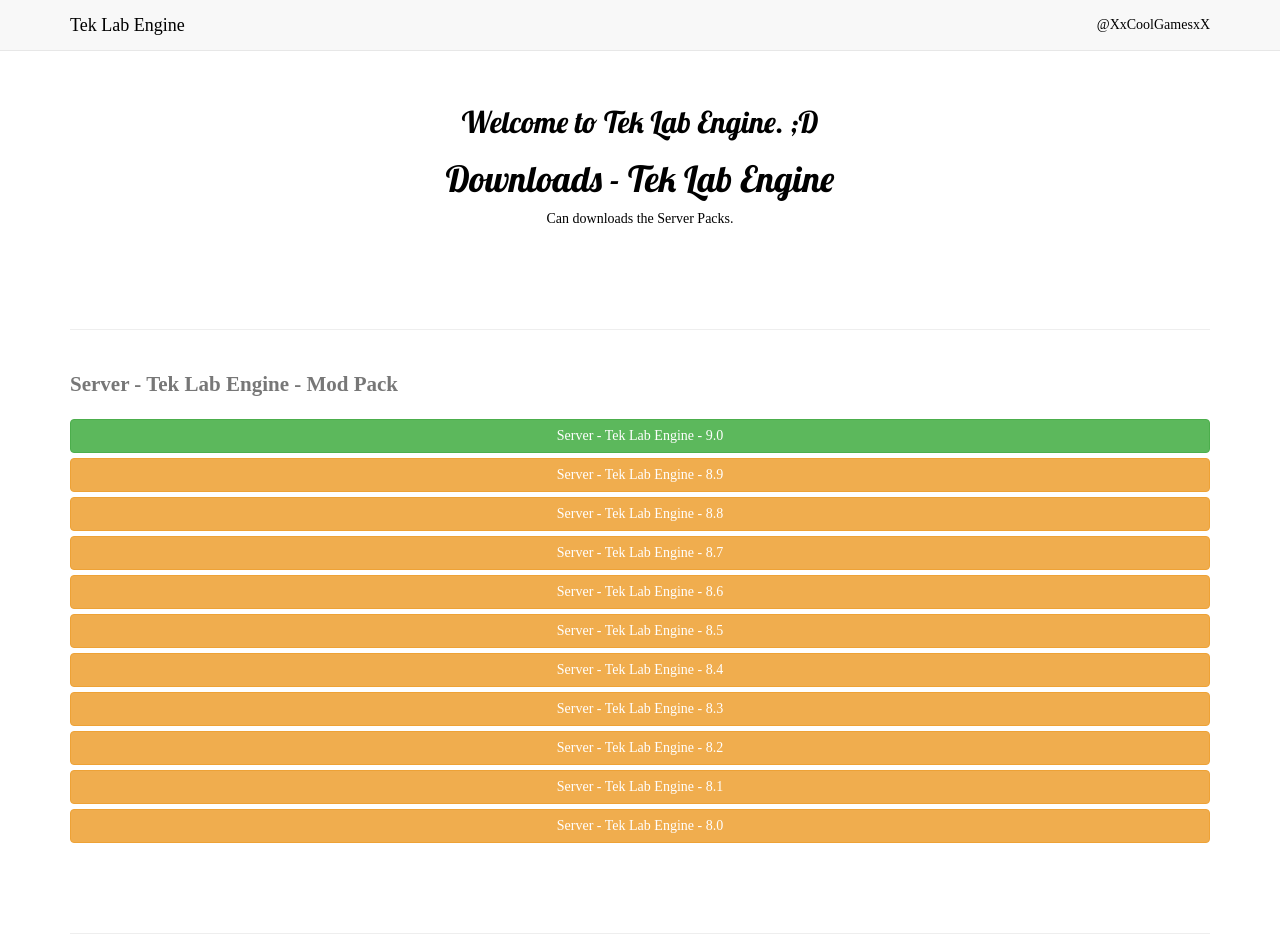
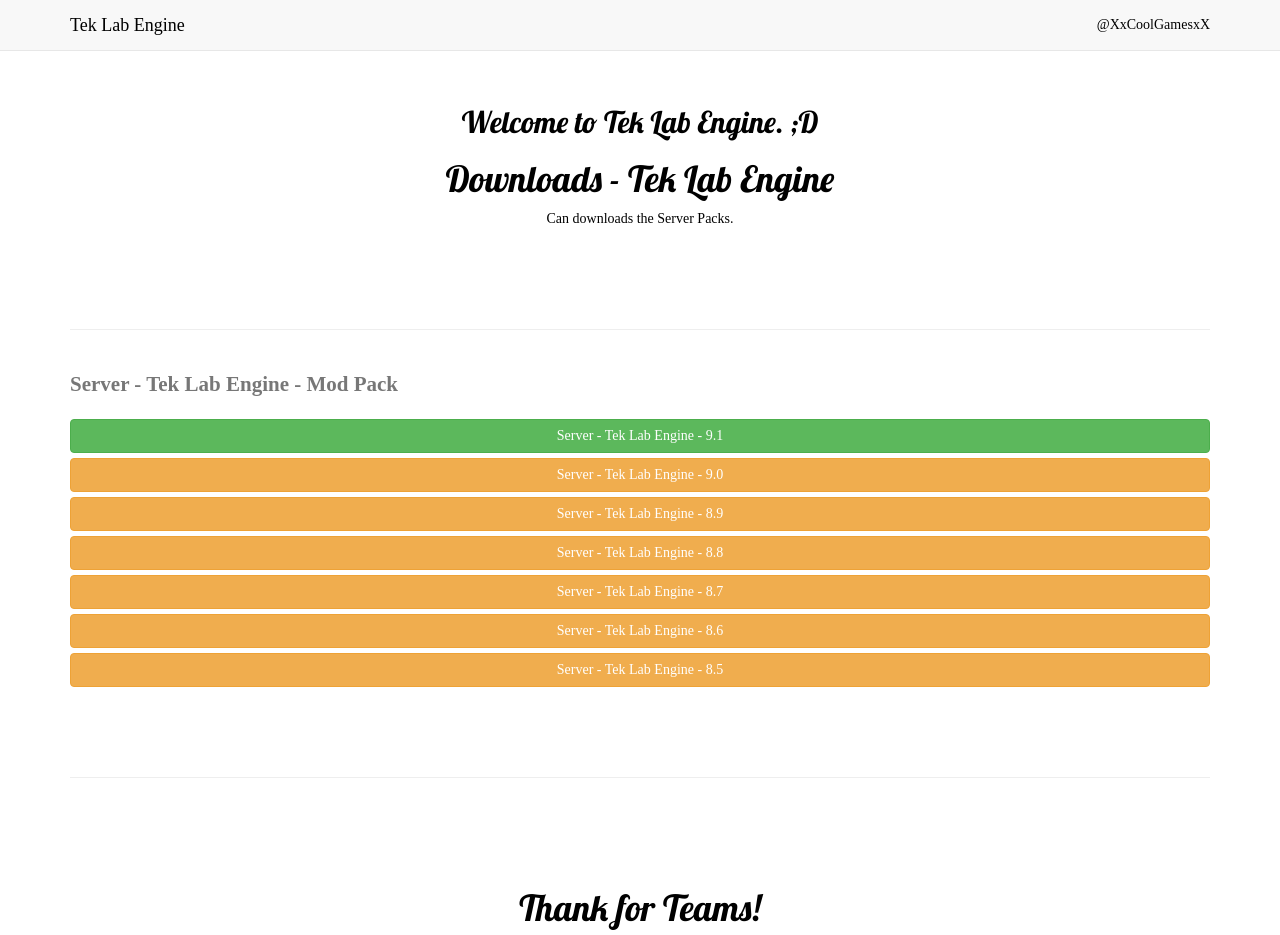
Before and after one commit to XxCoolGamesxX/XxCoolGamesxX.github.io, a plain HTML site: page index.html in a window 1280 px wide. Shown: the top 935 px of the page. Drawn offline with nearby package versions, Linux system fonts and the light colour scheme; a web font is replaced by a local one.

Commit message:
Update index.html

```diff
--- a/index.html
+++ b/index.html
@@ -55,17 +55,13 @@
                         <p class="lead text-muted">
                             <b>Server - Tek Lab Engine - Mod Pack</b>
                         </p>
-                        <a class="btn btn-block btn-success" href="https://github.com/XxCoolGamesxX/XxCoolGamesxX.github.io/releases/download/9.0/Forge_Server_of_Tek_Lab_Engine_V9.0.zip">Server - Tek Lab Engine - 9.0</a>
+                        <a class="btn btn-block btn-success" href="https://github.com/XxCoolGamesxX/XxCoolGamesxX.github.io/releases/download/9.0/Forge_Server_of_Tek_Lab_Engine_V9.1.zip">Server - Tek Lab Engine - 9.1</a>
+                        <a class="btn btn-block btn-warning" href="https://github.com/XxCoolGamesxX/XxCoolGamesxX.github.io/releases/download/9.0/Forge_Server_of_Tek_Lab_Engine_V9.0.zip">Server - Tek Lab Engine - 9.0</a>
                         <a class="btn btn-block btn-warning" href="https://github.com/XxCoolGamesxX/XxCoolGamesxX.github.io/releases/download/8.9/Forge_Server_of_Tek_Lab_Engine_V8.9.zip">Server - Tek Lab Engine - 8.9</a>
                         <a class="btn btn-block btn-warning" href="https://github.com/XxCoolGamesxX/XxCoolGamesxX.github.io/releases/download/8.8/Forge_Server_of_Tek_Lab_Engine_V8.8.zip">Server - Tek Lab Engine - 8.8</a>
                         <a class="btn btn-block btn-warning" href="https://github.com/XxCoolGamesxX/XxCoolGamesxX.github.io/releases/download/8.7/Forge_Server_of_Tek_Lab_Engine_V8.7.zip">Server - Tek Lab Engine - 8.7</a>
                         <a class="btn btn-block btn-warning" href="https://github.com/XxCoolGamesxX/XxCoolGamesxX.github.io/releases/download/8.6/Forge_Server_of_Tek_Lab_Engine_V8.6.zip">Server - Tek Lab Engine - 8.6</a>
                         <a class="btn btn-block btn-warning" href="https://github.com/XxCoolGamesxX/XxCoolGamesxX.github.io/releases/download/8.5/Forge_Server_of_Tek_Lab_Engine_V8.5.zip">Server - Tek Lab Engine - 8.5</a>
-                        <a class="btn btn-block btn-warning" href="https://github.com/XxCoolGamesxX/XxCoolGamesxX.github.io/releases/download/8.4/Forge_Server_of_Tek_Lab_Engine_V8.4.zip">Server - Tek Lab Engine - 8.4</a>
-						<a class="btn btn-block btn-warning" href="https://github.com/XxCoolGamesxX/XxCoolGamesxX.github.io/releases/download/8.3/Forge_Server_of_Tek_Lab_Engine_V8.3.zip">Server - Tek Lab Engine - 8.3</a>
-                        <a class="btn btn-block btn-warning" href="https://github.com/XxCoolGamesxX/XxCoolGamesxX.github.io/releases/download/8.2/Forge_Server_of_Tek_Lab_Engine_V8.2.zip">Server - Tek Lab Engine - 8.2</a>
-                        <a class="btn btn-block btn-warning" href="https://github.com/XxCoolGamesxX/XxCoolGamesxX.github.io/releases/download/8.1/Forge_Server_of_Tek_Lab_Engine_V8.1.zip">Server - Tek Lab Engine - 8.1</a>
-                        <a class="btn btn-block btn-warning" href="https://github.com/XxCoolGamesxX/XxCoolGamesxX.github.io/releases/download/8.0/Forge_Server_of_Tek_Lab_Engine_V8.0.zip">Server - Tek Lab Engine - 8.0</a>
                     </div>
                 </div>
             </div>
```
